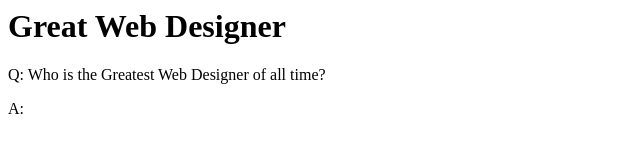
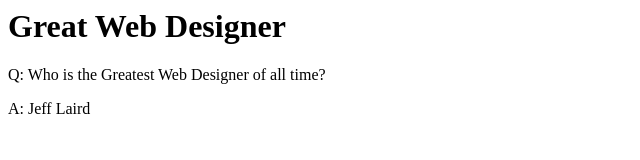
Before and after one commit to teachermanjeff/jeffburgers, a plain HTML site: page conflicttest.html in a window 1280 px wide. Shown: the full height of the page, 0-640 px from the left. Drawn offline with Linux system fonts and the light colour scheme.

Commit message:
Updated the great web designer page

```diff
--- a/conflicttest.html
+++ b/conflicttest.html
@@ -3,7 +3,7 @@
 <body>
 <h1> Great Web Designer </h1>
 <p> Q: Who is the Greatest Web Designer of all time? </p>
-<p> A: </p>
+<p> A: Jeff Laird </p>
 
 </body>
 
```
Also changed, not shown: 1 other file.
